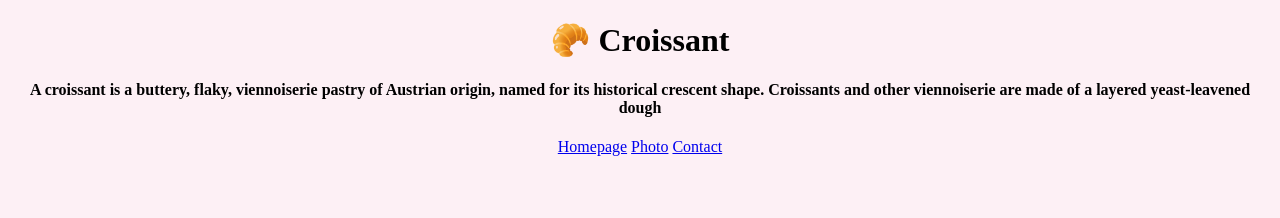
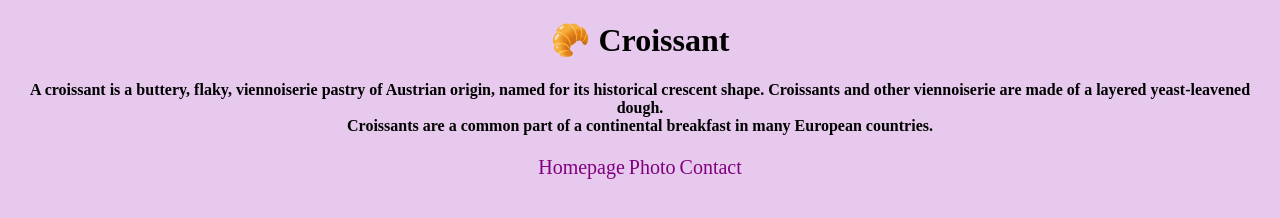
Before and after one commit to kvintasolo/Multiple-Pages-project, a plain HTML site: page index.html in a window 1280 px wide. Drawn offline with Linux system fonts and the light colour scheme.

Commit message:
CSS changes

```diff
--- a/css/styles.css
+++ b/css/styles.css
@@ -1,9 +1,15 @@
-body{
-    background-color: #fdf0f5;
-    text-align: center;
+body {
+  background-color: #e6c9ec;
+  text-align: center;
+  color: black;
 }
-img{
-  display:block;
-  margin:30px auto;
-
+img {
+  display: block;
+  margin: 30px auto;
+  border-radius: 40px;
 }
+footer a {
+  color: purple;
+  text-decoration: none;
+  font-size: 20px;
+}
--- a/index.html
+++ b/index.html
@@ -12,10 +12,15 @@
     <h4>
       A croissant is a buttery, flaky, viennoiserie pastry of Austrian origin,
       named for its historical crescent shape. Croissants and other viennoiserie
-      are made of a layered yeast-leavened dough
+      are made of a layered yeast-leavened dough.
+      <br />
+      Croissants are a common part of a continental breakfast in many European
+      countries.
     </h4>
-    <a href="/">Homepage</a>
-    <a href="/photo.html">Photo</a>
-    <a href="/contacts.html">Contact</a>
+    <footer>
+      <a href="/">Homepage</a>
+      <a href="/photo.html">Photo</a>
+      <a href="/contacts.html">Contact</a>
+    </footer>
   </body>
 </html>
```
Also changed, not shown: contacts.html (+2 -0 lines), photo.html (+2 -0 lines).
